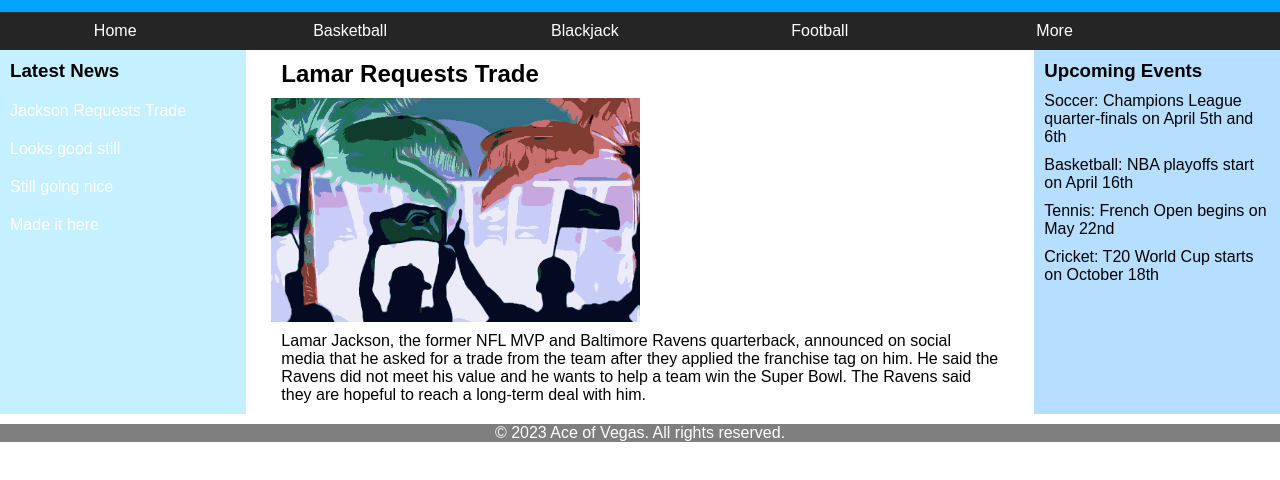
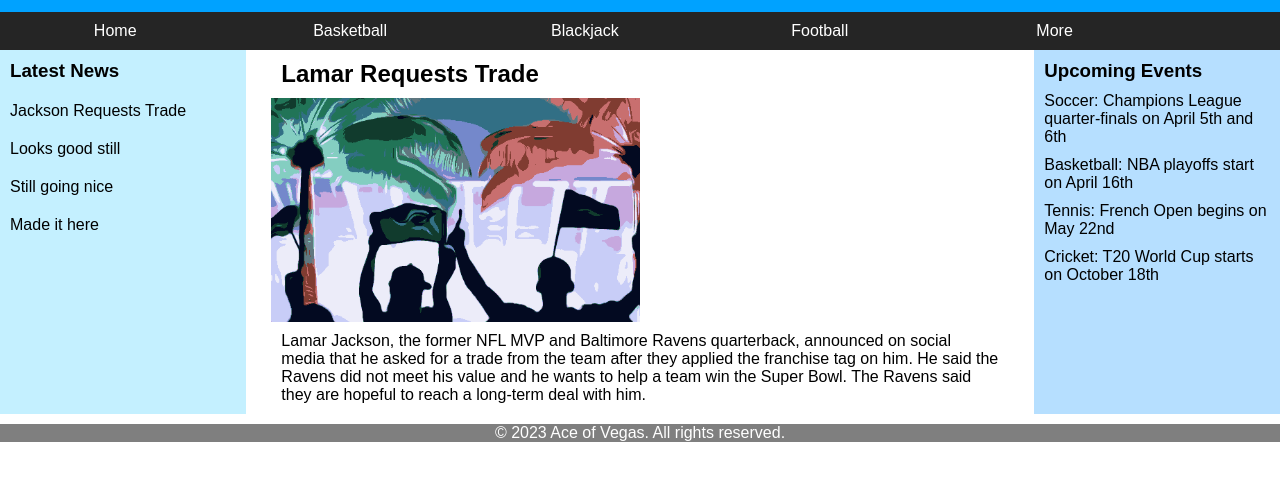
Before and after one commit to aceofvegas/casino, a website: page index.html in a window 1280 px wide. Shown: the part 110-590 px from the top of the page. Drawn offline with Linux system fonts and the light colour scheme.

Commit message:
Update main.css

```diff
--- a/css/main.css
+++ b/css/main.css
@@ -79,6 +79,9 @@ body {
     -moz-flex: 1;
     flex: 1;
   }
+  #sidebar-left a {
+    color: black;
+  }
 
   #main {
      width:60%;
```
